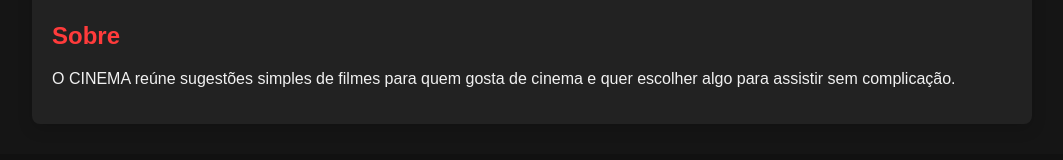
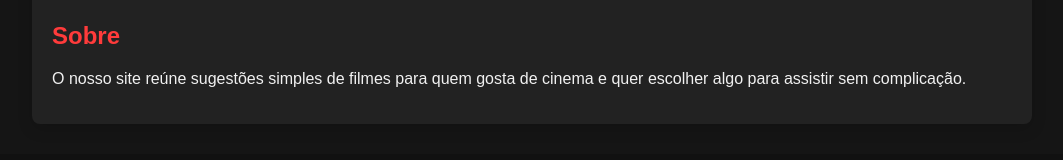
Before and after one commit to Kaius-k1301/FlexBox-2, a plain HTML site: page index.html in a window 1280 px wide. Shown: the part 1161-1321 px from the top of the page, without its empty margins (108-1171 px from the left). Drawn offline with Linux system fonts and the light colour scheme.

Commit message:
Update index.html

```diff
--- a/index.html
+++ b/index.html
@@ -55,7 +55,7 @@
     <section class="sobre">
         <h2>Sobre</h2>
         <p>
-            O CINEMA reúne sugestões simples de filmes para quem gosta de cinema
+            O nosso site reúne sugestões simples de filmes para quem gosta de cinema
             e quer escolher algo para assistir sem complicação.
         </p>
     </section>
```
